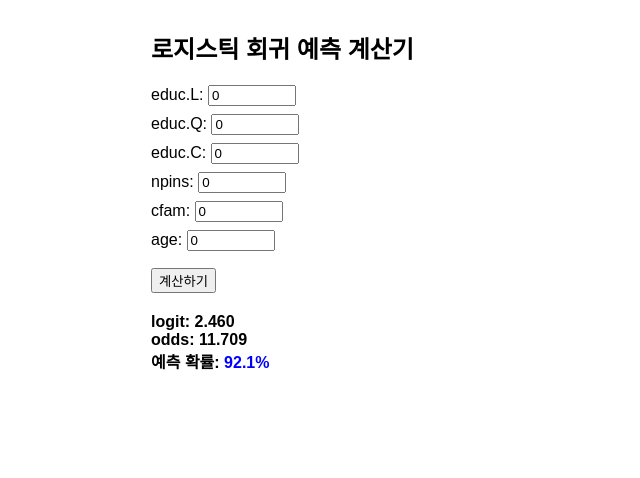
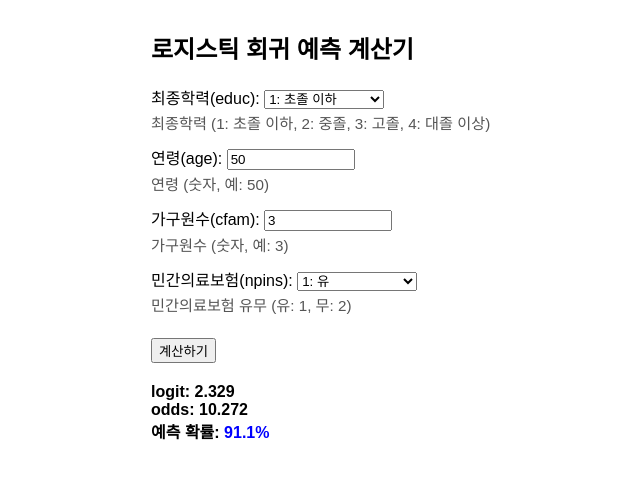
Before and after one commit to hyo17/assign, a plain HTML site: page index.html in a window 1280 px wide. Both pictures are taken after a click on the button "계산하기". Shown: the whole page, without its empty margins (289-929 px from the left). Drawn offline with Linux system fonts and the light colour scheme.

Commit message:
Update index.html

```diff
--- a/index.html
+++ b/index.html
@@ -2,24 +2,49 @@
 <html lang="ko">
 <head>
   <meta charset="UTF-8">
-  <title>로지스틱 회귀 계산기</title>
+  <title>Health literacy 선별검사</title>
   <style>
     body { font-family: sans-serif; max-width: 400px; margin: 30px auto; }
-    label { display: block; margin: 8px 0 2px 0; }
-    input[type="number"] { width: 80px; }
+    label { display: block; margin: 12px 0 2px 0; }
+    select, input[type="number"] { width: 120px; }
     #result { margin-top: 20px; font-weight: bold; }
+    .desc { font-size: 0.95em; color: #555; margin-bottom: 8px; }
     button { margin-top: 15px; }
   </style>
 </head>
 <body>
   <h2>로지스틱 회귀 예측 계산기</h2>
   <form id="regForm" onsubmit="calcLogit(); return false;">
-    <label>educ.L: <input type="number" id="educL" value="0" step="any"></label>
-    <label>educ.Q: <input type="number" id="educQ" value="0" step="any"></label>
-    <label>educ.C: <input type="number" id="educC" value="0" step="any"></label>
-    <label>npins: <input type="number" id="npins" value="0" step="any"></label>
-    <label>cfam: <input type="number" id="cfam" value="0" step="any"></label>
-    <label>age: <input type="number" id="age" value="0" step="any"></label>
+    <label>
+      최종학력(educ):
+      <select id="educ">
+        <option value="1">1: 초졸 이하</option>
+        <option value="2">2: 중졸</option>
+        <option value="3">3: 고졸</option>
+        <option value="4">4: 대졸 이상</option>
+      </select>
+    </label>
+    <div class="desc">최종학력 (1: 초졸 이하, 2: 중졸, 3: 고졸, 4: 대졸 이상)</div>
+
+    <label>
+      연령(age): <input type="number" id="age" value="50" min="0" max="120" step="1">
+    </label>
+    <div class="desc">연령 (숫자, 예: 50)</div>
+
+    <label>
+      가구원수(cfam): <input type="number" id="cfam" value="3" min="1" step="1">
+    </label>
+    <div class="desc">가구원수 (숫자, 예: 3)</div>
+
+    <label>
+      민간의료보험(npins):
+      <select id="npins">
+        <option value="1">1: 유</option>
+        <option value="2">2: 무</option>
+      </select>
+    </label>
+    <div class="desc">민간의료보험 유무 (유: 1, 무: 2)</div>
+
     <button type="submit">계산하기</button>
   </form>
   <div id="result"></div>
@@ -27,25 +52,20 @@
   <script>
     function calcLogit() {
       // 입력값 읽기
-      var educL = parseFloat(document.getElementById('educL').value) || 0;
-      var educQ = parseFloat(document.getElementById('educQ').value) || 0;
-      var educC = parseFloat(document.getElementById('educC').value) || 0;
-      var npins = parseFloat(document.getElementById('npins').value) || 0;
+      var educ = parseInt(document.getElementById('educ').value) || 1;
+      var age  = parseFloat(document.getElementById('age').value) || 0;
       var cfam = parseFloat(document.getElementById('cfam').value) || 0;
-      var age   = parseFloat(document.getElementById('age').value) || 0;
+      var npins = parseInt(document.getElementById('npins').value) || 1;
 
-      // 회귀 계수
+      // 회귀 계수 (예시값, 실제 모델에 맞게 수정 필요)
       var intercept = 2.460317;
-      var coef_educL = 1.257924;
-      var coef_educQ = -0.049223;
-      var coef_educC = -0.007416;
+      var coef_educ = 0.7;      // 예시: 학력 1단계 증가당 logit 0.7 증가
       var coef_npins = -0.388957;
       var coef_cfam  = 0.217770;
       var coef_age   = -0.021905;
 
       // 계산
-      var logit = intercept + coef_educL*educL + coef_educQ*educQ + coef_educC*educC
-                  + coef_npins*npins + coef_cfam*cfam + coef_age*age;
+      var logit = intercept + coef_educ * educ + coef_npins * npins + coef_cfam * cfam + coef_age * age;
       var odds = Math.exp(logit);
       var prob = odds / (1 + odds);
 
```
